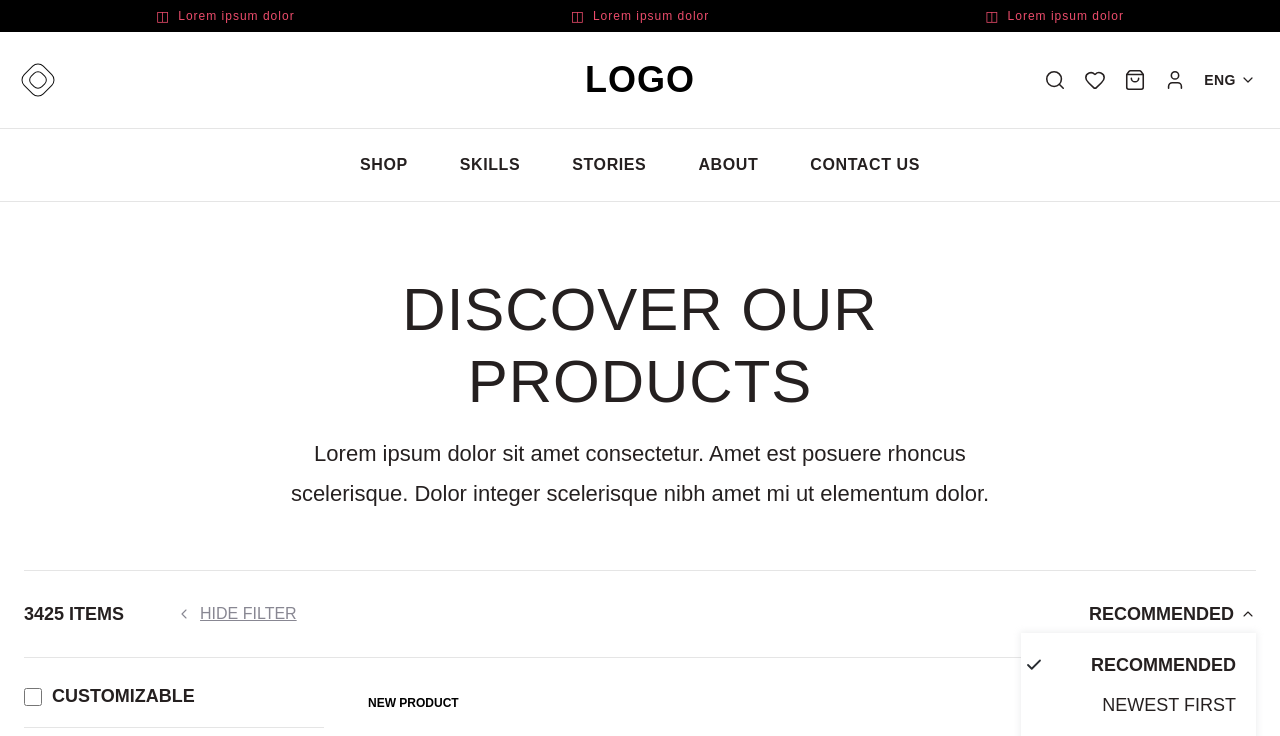
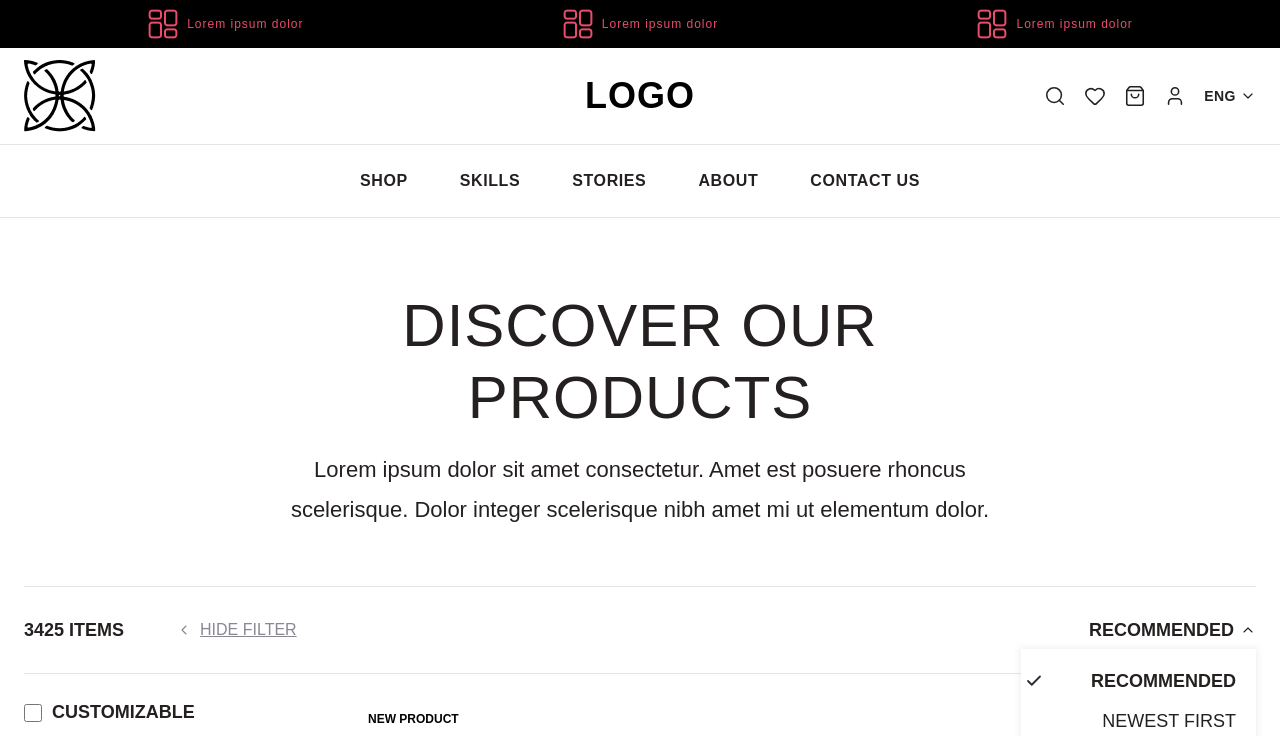
Before and after one commit to Keshav-LB/Appscrip-task-Keshav-Mishra, a Next.js app: page / in a window 1280 px wide. Shown: the top 736 px of the page. Built offline with nearby package versions, Linux system fonts and the light colour scheme.

Commit message:
updated header

```diff
--- a/src/components/Header.jsx
+++ b/src/components/Header.jsx
@@ -1,25 +1,31 @@
-import {
-  Search,
-  Heart,
-  ShoppingBag,
-  User,
-  ChevronDown,
-} from "lucide-react";
+import { Search, Heart, ShoppingBag, User, ChevronDown } from "lucide-react";
 
 export default function Header() {
   return (
     <header className="site-header">
       <div className="top-strip">
         <div className="top-strip__item">
-          <span className="top-strip__mark">◫</span>
+          <img
+            src="/images/top-strip-mark.png"
+            alt=""
+            className="top-strip__mark"
+          />
           <span>Lorem ipsum dolor</span>
         </div>
         <div className="top-strip__item">
-          <span className="top-strip__mark">◫</span>
+          <img
+            src="/images/top-strip-mark.png"
+            alt=""
+            className="top-strip__mark"
+          />
           <span>Lorem ipsum dolor</span>
         </div>
         <div className="top-strip__item">
-          <span className="top-strip__mark">◫</span>
+          <img
+            src="/images/top-strip-mark.png"
+            alt=""
+            className="top-strip__mark"
+          />
           <span>Lorem ipsum dolor</span>
         </div>
       </div>
@@ -27,9 +33,11 @@ export default function Header() {
       <div className="header-main page-section">
         <div className="container header-main__inner">
           <div className="header-main__left">
-            <div className="brand-logo-box">
-              <div className="brand-logo-inner" />
-            </div>
+            <img
+              src="/images/logo.png"
+              alt="Brand Logo"
+              className="brand-logo-image"
+            />
           </div>
 
           <div className="header-main__logo">LOGO</div>
```
